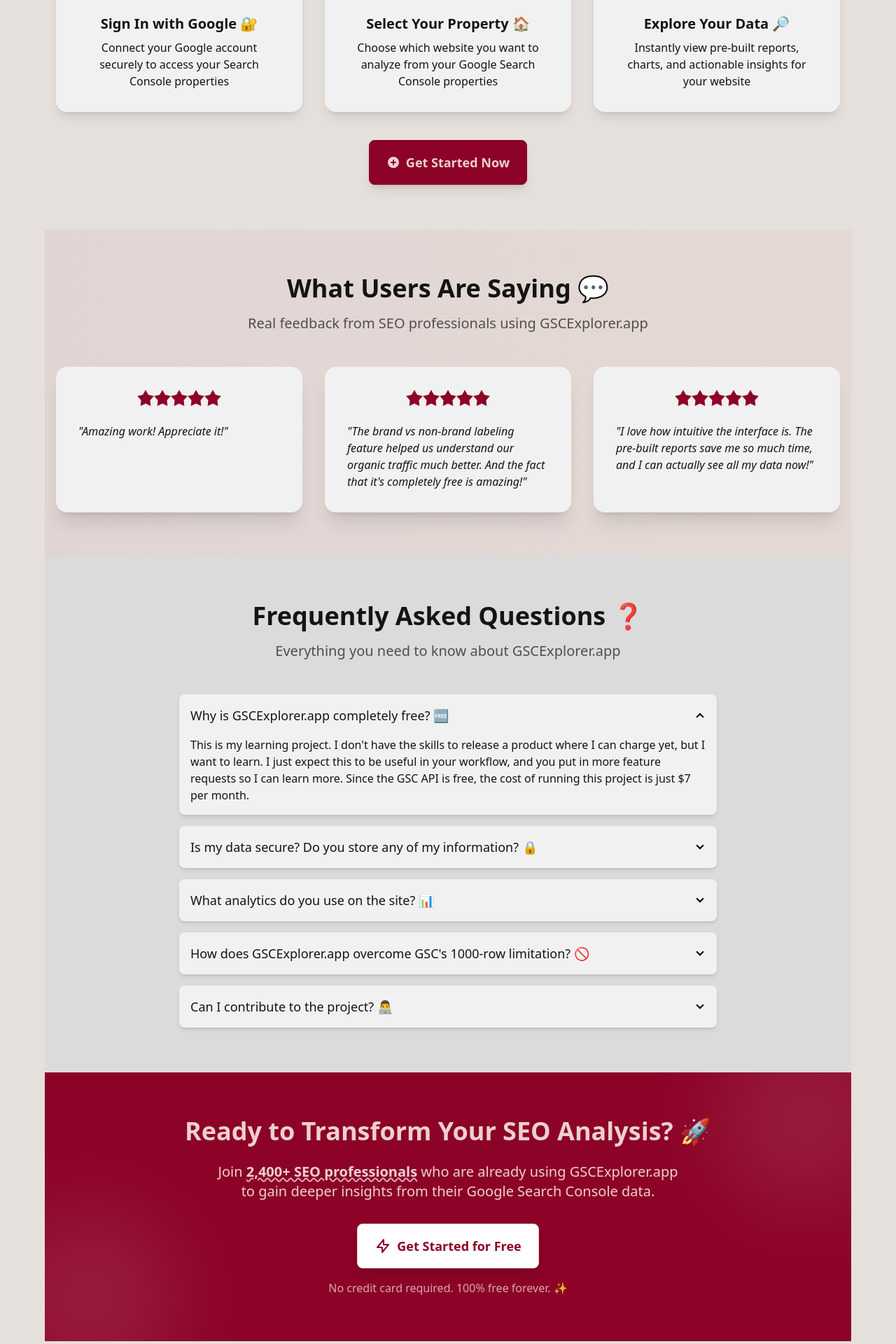
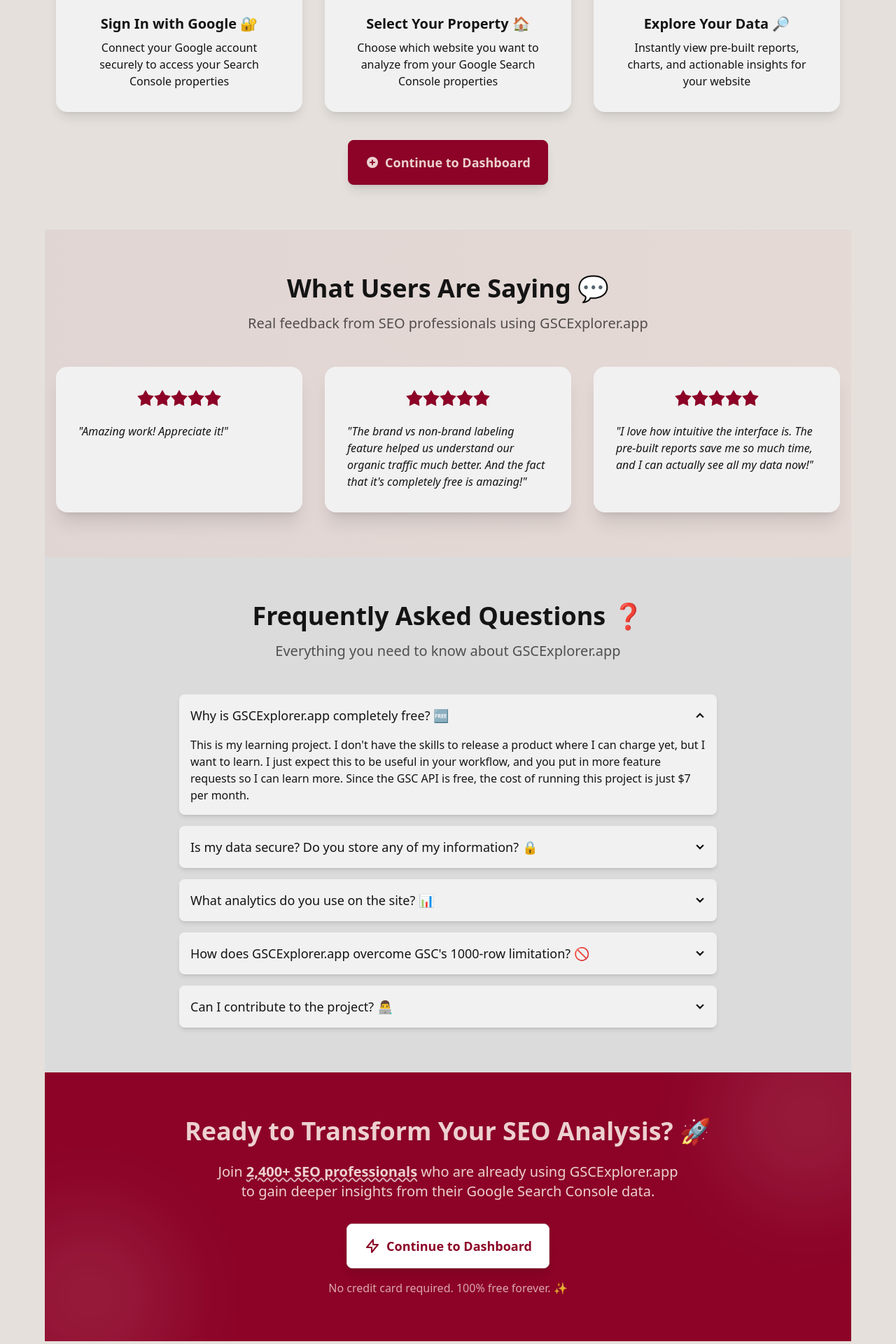
Before and after one commit to TheMihirNaik/gsc-explorer-app, a Flask app: page / in a window 1280 px wide. Shown: the part 2180-4100 px from the top of the page at 70% size. Run offline with Flask 3, Linux system fonts and the light colour scheme; the visitor is signed in with stand-in values (Sample User, id 1); parts of the project's set-up code (start-up, migrations or seed data) failed here and were passed over; some libraries are stand-ins or nearby versions.

Commit message:
Enhance homepage functionality to check GSC credentials
- Add logic to check for GSC credentials in the session and pass this information to the homepage template.
- Update homepage template to conditionally display button text based on the presence of GSC credentials, improving user experience and navigation.

```diff
--- a/app/routes/default_routes.py
+++ b/app/routes/default_routes.py
@@ -35,7 +35,9 @@ def format_number(value):
 # Homepage
 @app.route('/')
 def home():
-    return render_template('/default/homepage.html')
+    # Check if GSC credentials are stored in the session
+    has_gsc_credentials = 'credentials' in flask.session
+    return render_template('/default/homepage.html', has_gsc_credentials=has_gsc_credentials)
 
 #Dashboard
 @app.route('/dashboard/')
--- a/app/templates/default/homepage.html
+++ b/app/templates/default/homepage.html
@@ -51,7 +51,7 @@ GSCExplorer.app is a powerful, completely free tool that lets you analyze your G
             <svg xmlns="http://www.w3.org/2000/svg" class="h-5 w-5" viewBox="0 0 20 20" fill="currentColor">
               <path fill-rule="evenodd" d="M10 18a8 8 0 100-16 8 8 0 000 16zm3.707-8.707l-3-3a1 1 0 00-1.414 0l-3 3a1 1 0 001.414 1.414L9 9.414V13a1 1 0 102 0V9.414l1.293 1.293a1 1 0 001.414-1.414z" clip-rule="evenodd" />
             </svg>
-            <span class="relative z-10">Get Started Free</span>
+            <span class="relative z-10">{% if has_gsc_credentials %}Continue to Dashboard{% else %}Get Started Free{% endif %}</span>
           </a>
           <a href="#features" class="btn btn-outline btn-lg gap-2 transition-all duration-300 hover:bg-base-200">
             <svg xmlns="http://www.w3.org/2000/svg" class="h-5 w-5" viewBox="0 0 20 20" fill="currentColor">
@@ -291,7 +291,7 @@ GSCExplorer.app is a powerful, completely free tool that lets you analyze your G
         <svg xmlns="http://www.w3.org/2000/svg" class="h-5 w-5" viewBox="0 0 20 20" fill="currentColor">
           <path fill-rule="evenodd" d="M10 18a8 8 0 100-16 8 8 0 000 16zm1-11a1 1 0 10-2 0v2H7a1 1 0 100 2h2v2a1 1 0 102 0v-2h2a1 1 0 100-2h-2V7z" clip-rule="evenodd" />
         </svg>
-        Get Started Now
+        {% if has_gsc_credentials %}Continue to Dashboard{% else %}Get Started Now{% endif %}
       </a>
     </div>
   </div>
@@ -438,7 +438,7 @@ GSCExplorer.app is a powerful, completely free tool that lets you analyze your G
       <svg xmlns="http://www.w3.org/2000/svg" class="h-6 w-6" fill="none" viewBox="0 0 24 24" stroke="currentColor">
         <path stroke-linecap="round" stroke-linejoin="round" stroke-width="2" d="M13 10V3L4 14h7v7l9-11h-7z" />
       </svg>
-      Get Started for Free
+      {% if has_gsc_credentials %}Continue to Dashboard{% else %}Get Started for Free{% endif %}
     </a>
     <p class="mt-4 text-primary-content/80 animate__animated animate__fadeIn animate__delay-2s">No credit card required. 100% free forever. ✨</p>
   </div>
```
